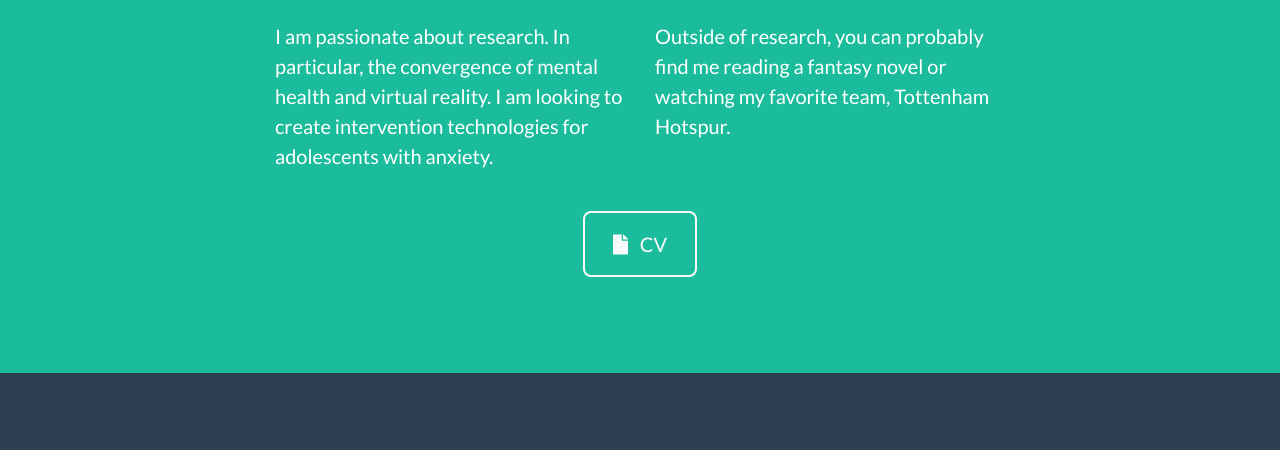
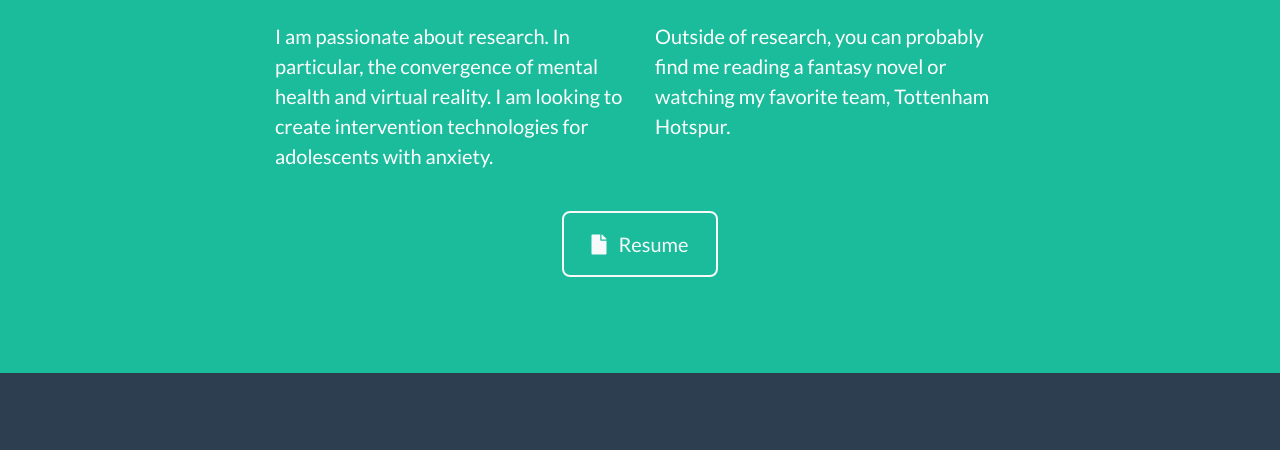
Before and after one commit to ethanlosborne/ethanlosborne.github.io, a website with bundled scripts: page index.html in a window 1280 px wide. Shown: the part 1748-2198 px from the top of the page. Built offline with nearby package versions, Linux system fonts and the light colour scheme.

Commit message:
fixed link

```diff
--- a/index.html
+++ b/index.html
@@ -152,9 +152,9 @@
 
       <!-- About Section Button -->
       <div class="text-center mt-4">
-        <a class="btn btn-xl btn-outline-light" href="img/Ethan_Osborne_CV.pdf" target="_blank">
+        <a class="btn btn-xl btn-outline-light" href="img/Ethan_Osborne_Resume.pdf" target="_blank">
           <i class="fas fa-file mr-2"></i>
-          CV
+          Resume
         </a>
       </div>
 
```
